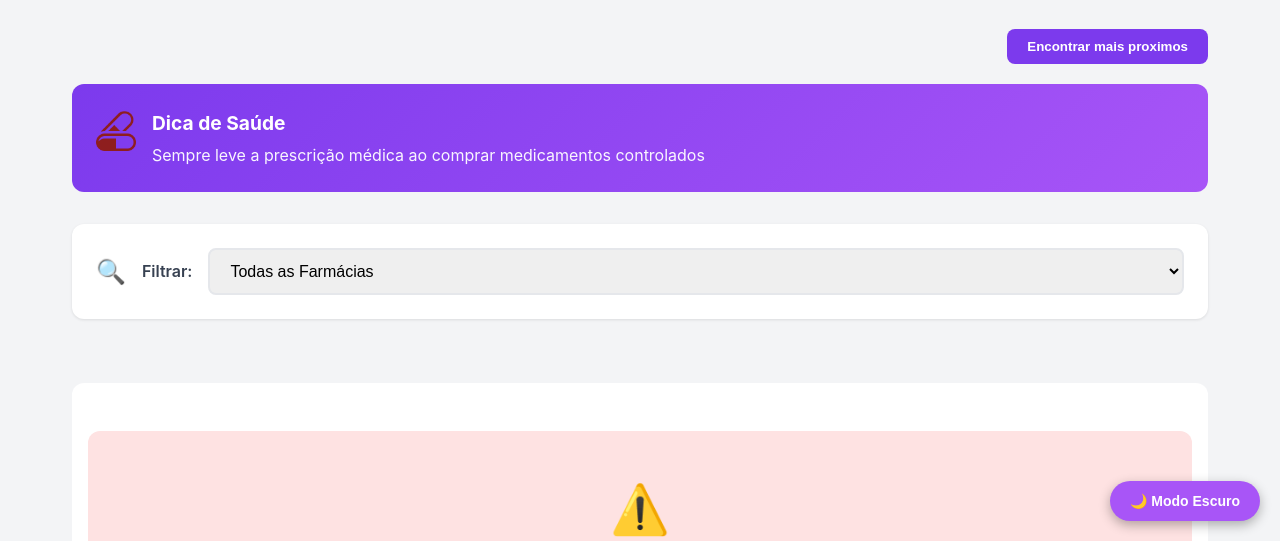
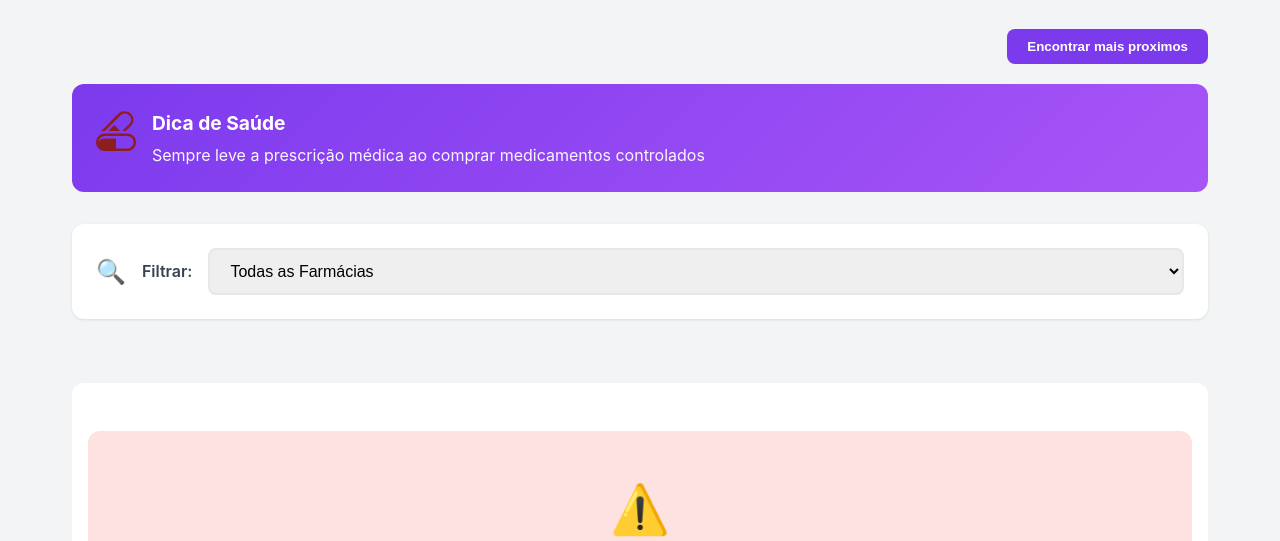
Before and after one commit to DercioPedro/Saude-Nampula, a plain HTML site: page farm.html in a window 1280 px wide. Shown: the part 259-800 px from the top of the page. Drawn offline with Linux system fonts and the light colour scheme; no server answers.

Commit message:
Update farm.html

```diff
--- a/farm.html
+++ b/farm.html
@@ -120,7 +120,7 @@
     <script src="JS/geolocalizacao.js"></script>
     <script src="JS/avaliacoes-modal.js"></script>
     <script src="JS/menu-mobile.js"></script>
-    <script src="JS/darkmode.js"></script>
+    <!--script src="JS/darkmode.js"></script-->
 </body>
 
 </html>
```
